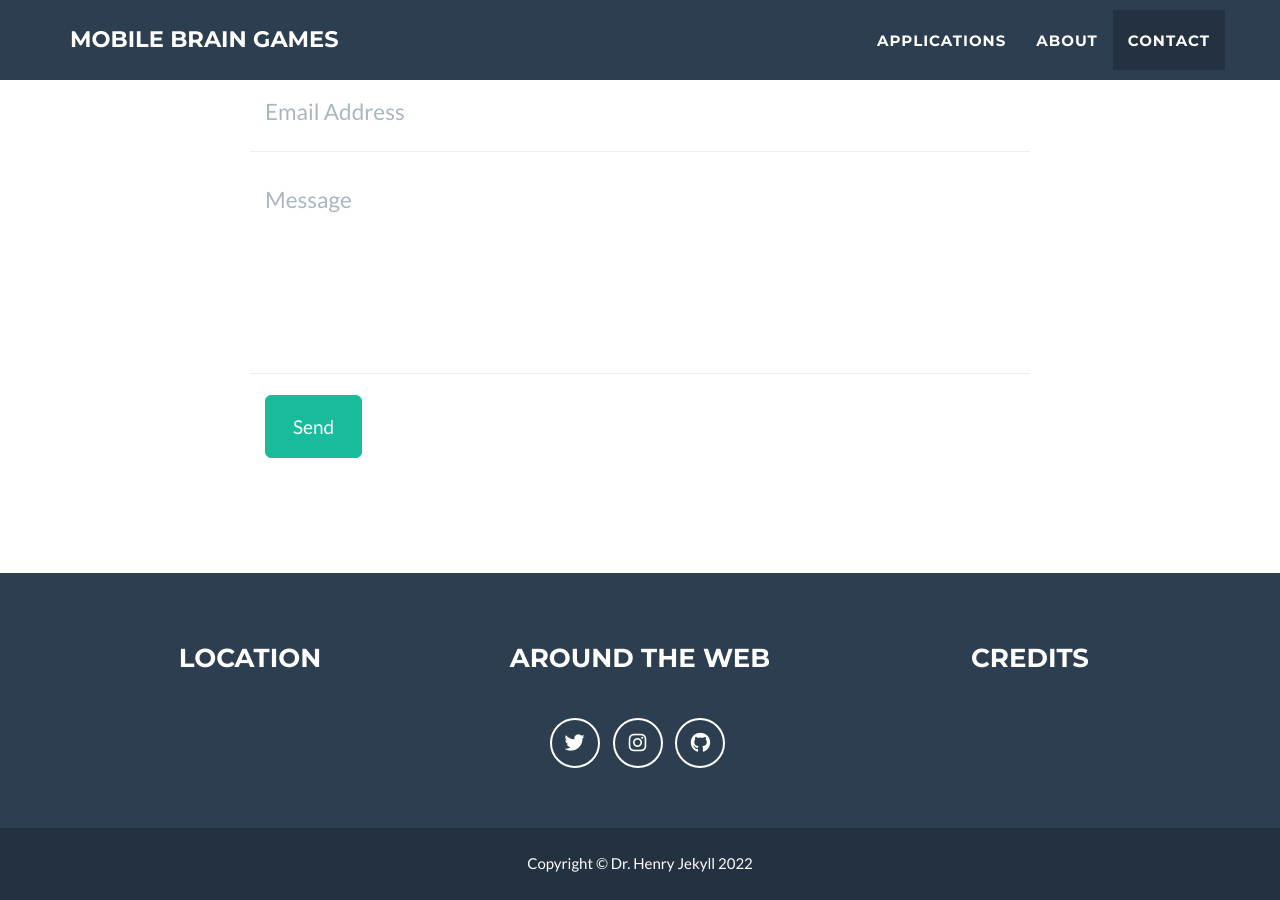
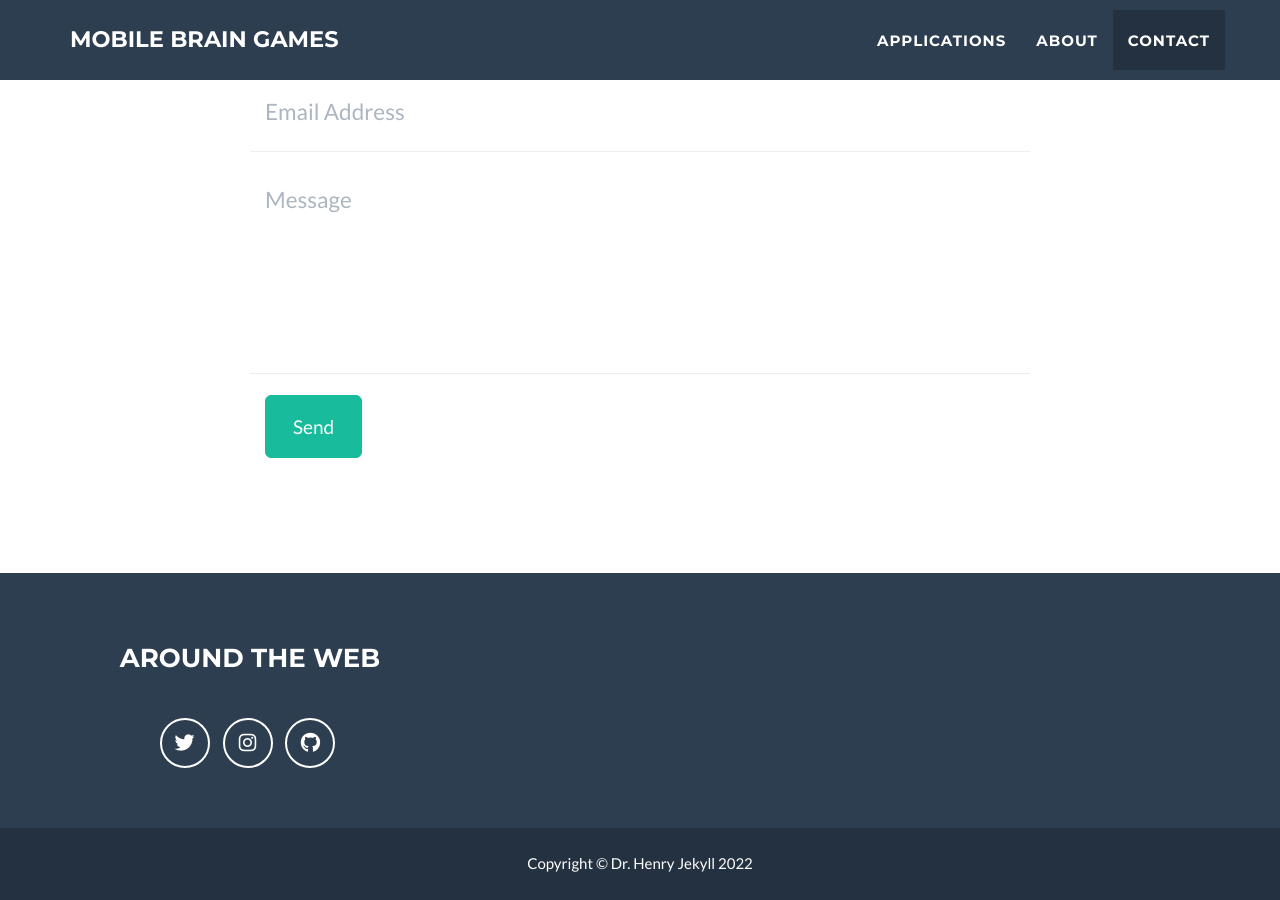
Before and after one commit to Thelouras58/Mobile-Brain-Games-Site, a Jekyll site: the page built from _posts/2014-07-18-project-1.markdown, in a window 1280 px wide and 900 px high, scrolled down 2357 px. Built offline with Jekyll 4.4.1, drawn with Linux system fonts in a browser that asks for light colours.

Commit message:
Update footer.html

```diff
--- a/_includes/footer.html
+++ b/_includes/footer.html
@@ -3,14 +3,6 @@
   <div class="footer-above">
     <div class="container">
       <div class="row">
-        <div class="footer-col col-md-4">
-          <h3>{{ site.footer.location }}</h3>
-          <p>
-            {% for adress in site.address %}
-            {{ adress.line }} <br>
-            {% endfor %}
-          </p>
-        </div>
         <div class="footer-col col-md-4">
           <h3>{{ site.footer.social }}</h3>
           <ul class="list-inline">
@@ -21,10 +13,6 @@
             </li>
             {% endfor %}
           </ul>
-        </div>
-        <div class="footer-col col-md-4">
-          <h3>{{ site.footer.credits }}</h3>
-          <p>{{ site.credits }}</p>
         </div>
       </div>
     </div>
```
